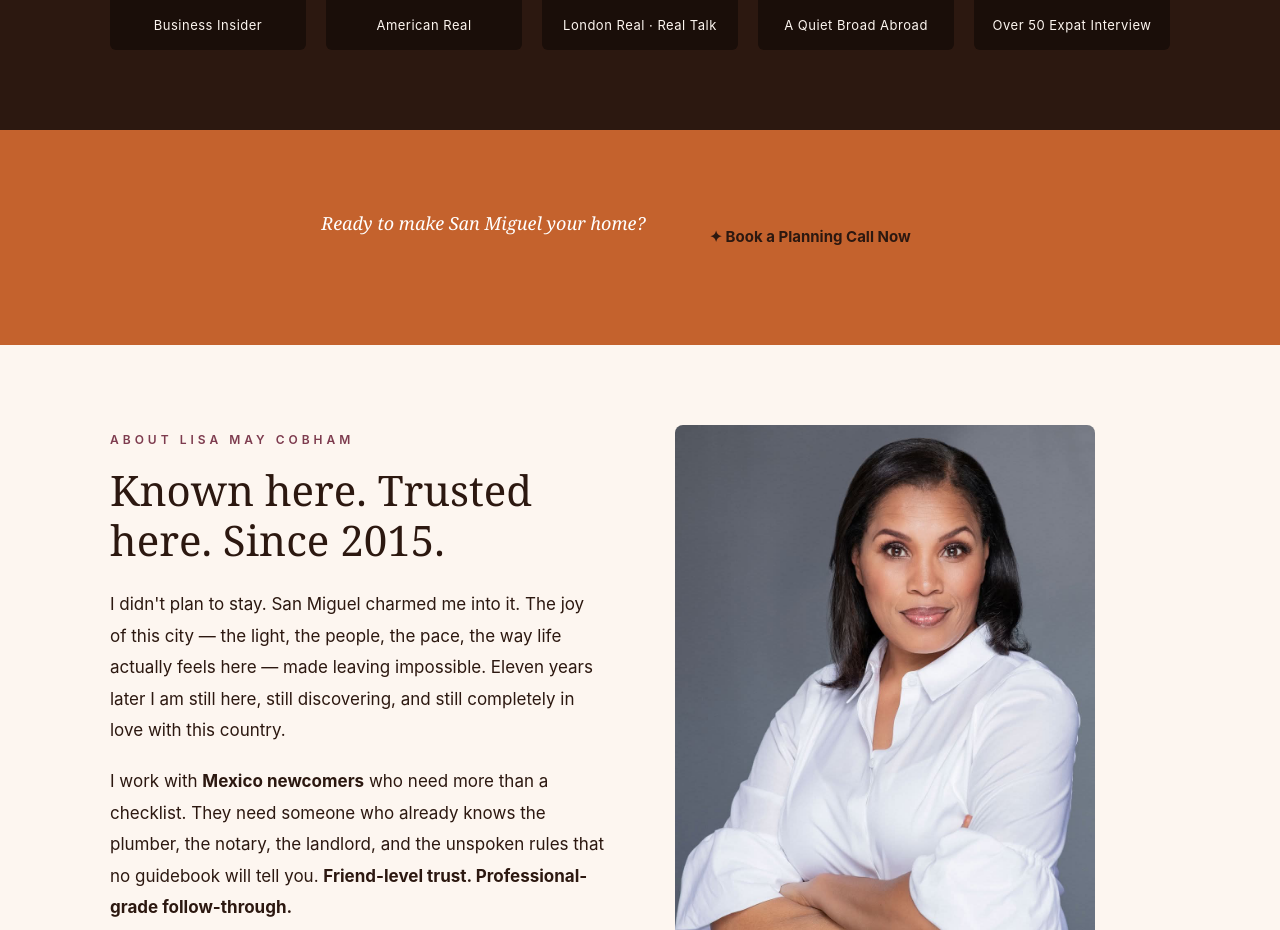
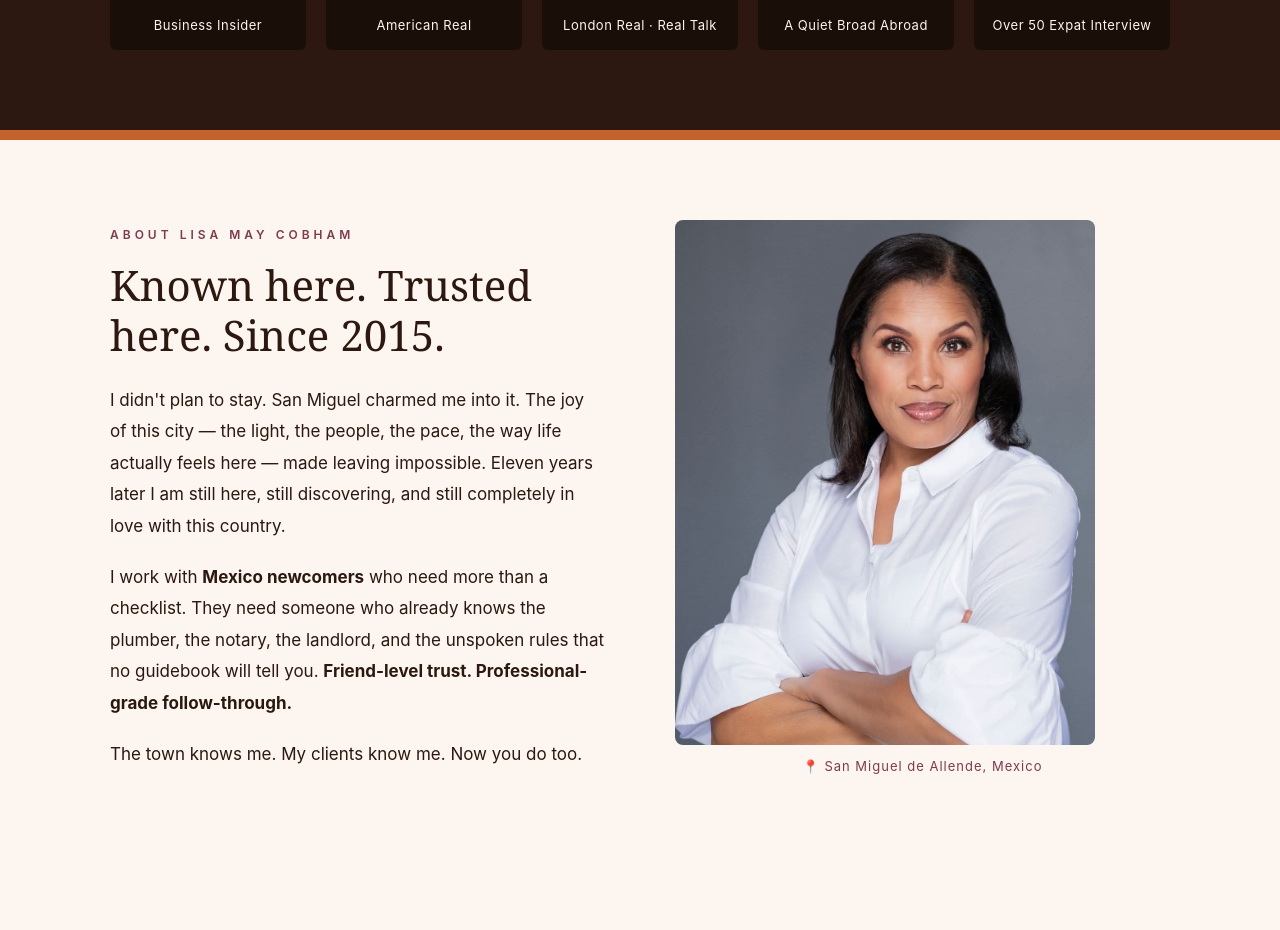
Before and after one commit to IntheknowMX/intheknowmx.com, a Next.js app: page / in a window 1280 px wide. Shown: the part 3504-4434 px from the top of the page. Built offline with nearby package versions, Linux system fonts and the light colour scheme.

Commit message:
Replace terracotta CTA band with a slim 10px divider stripe
Co-Authored-By: Claude Sonnet 4.6 <noreply@anthropic.com>

```diff
--- a/app/page.tsx
+++ b/app/page.tsx
@@ -335,15 +335,8 @@ export default function Home() {
         </div>
       </section>
 
-      {/* Book CTA Band */}
-      <section className="responsive-section" style={{ backgroundColor: '#C4622D' }}>
-        <div className="content-wrapper button-row" style={{ textAlign: 'center', justifyContent: 'center' }}>
-          <p style={{ color: 'white', fontSize: '18px', margin: 0, fontFamily: "var(--font-playfair, 'Playfair Display', Georgia, serif)", fontStyle: 'italic' }}>
-            Ready to make San Miguel your home?
-          </p>
-          <a className="button-link" href="https://calendar.app.google/qfwutaFsrSaqWVkw7" target="_blank">✦ Book a Planning Call Now</a>
-        </div>
-      </section>
+      {/* Divider stripe */}
+      <div style={{ backgroundColor: '#C4622D', height: '10px', width: '100%' }} />
 
       {/* About */}
       <section id="about" className="responsive-section">
```
